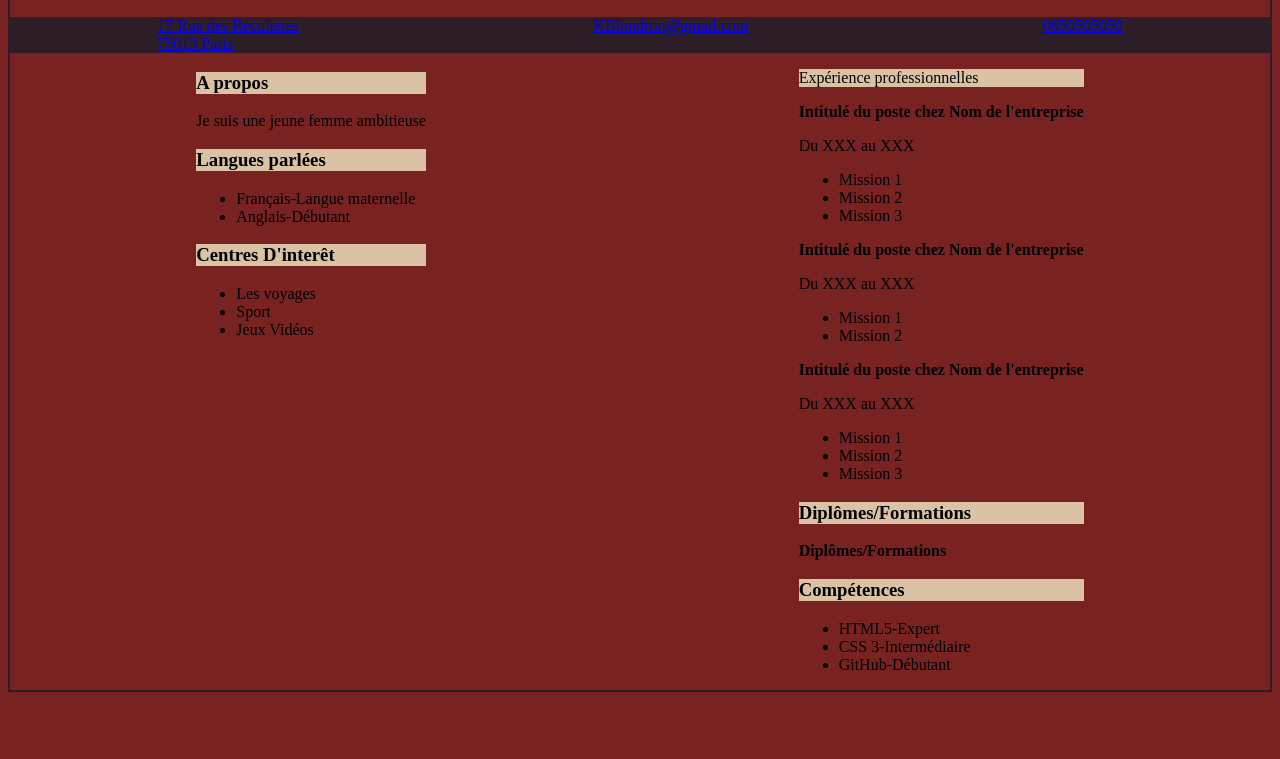
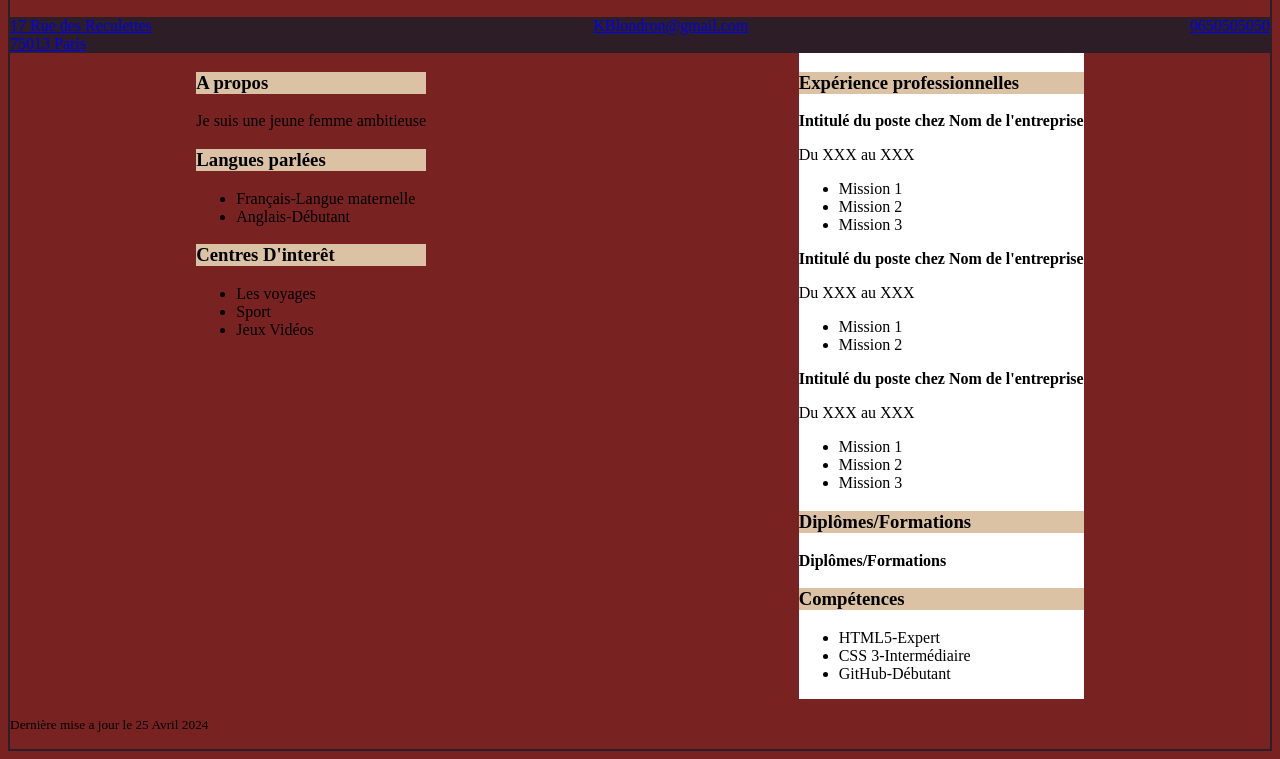
Before and after one commit to kilianaBldr/CV-KilianaBldr, a plain HTML site: page index.html in a window 1280 px wide. Shown: the part 138-897 px from the top of the page. Before the commit the page ends 838 px from the top, so only its background shows below. Drawn offline with Linux system fonts and the light colour scheme.

Commit message:
Change HTML and CSS and add images files

```diff
--- a/index.html
+++ b/index.html
@@ -6,6 +6,7 @@
     <title>Cv Developpeur Web Junior</title>
     <meta name="descritpion" content="description de la page">
     <link rel="stylesheet" href="style.css">
+    <link rel="icon" type="image/png" href="./images/Favicon-cv.png" />
 </head>
 <body>
     <header>
@@ -42,7 +43,7 @@
         </section>
          <section class="principal">
             <article>
-                <p class="titre_principaux">Expérience professionnelles</p>
+                <h3 class="titre_principaux">Expérience professionnelles</h3>
                     <p><b>Intitulé du poste chez Nom de l'entreprise</b></p>
                     <p>Du <time datetime="2018-03-12">XXX</time> au <time datetime="2018-03-12">XXX</time> </p>
                     <ul>
@@ -81,4 +82,7 @@
              </article>
          </section>
      </main>
+     <footer>
+        <p><small>Dernière mise a jour le <time datetime="2024-04-26">25 Avril 2024</time></small></p>
+     </footer>
 </body>
--- a/style.css
+++ b/style.css
@@ -12,10 +12,13 @@ header {
     border-radius: 50%;
 }
 
+
 #container {
     background-color:#2c1d27;
     display: flex;
-    justify-content: space-around;
+    justify-content: space-between;
+
+
 }
 
 main {
@@ -24,7 +27,9 @@ main {
 
 }
 
-
+.principal{
+    background-color: white;
+}
 .titre_principaux{
     background-color: #dbc2a4;
 }
```
Also changed, not shown: images/Favicon-cv.png (added).
